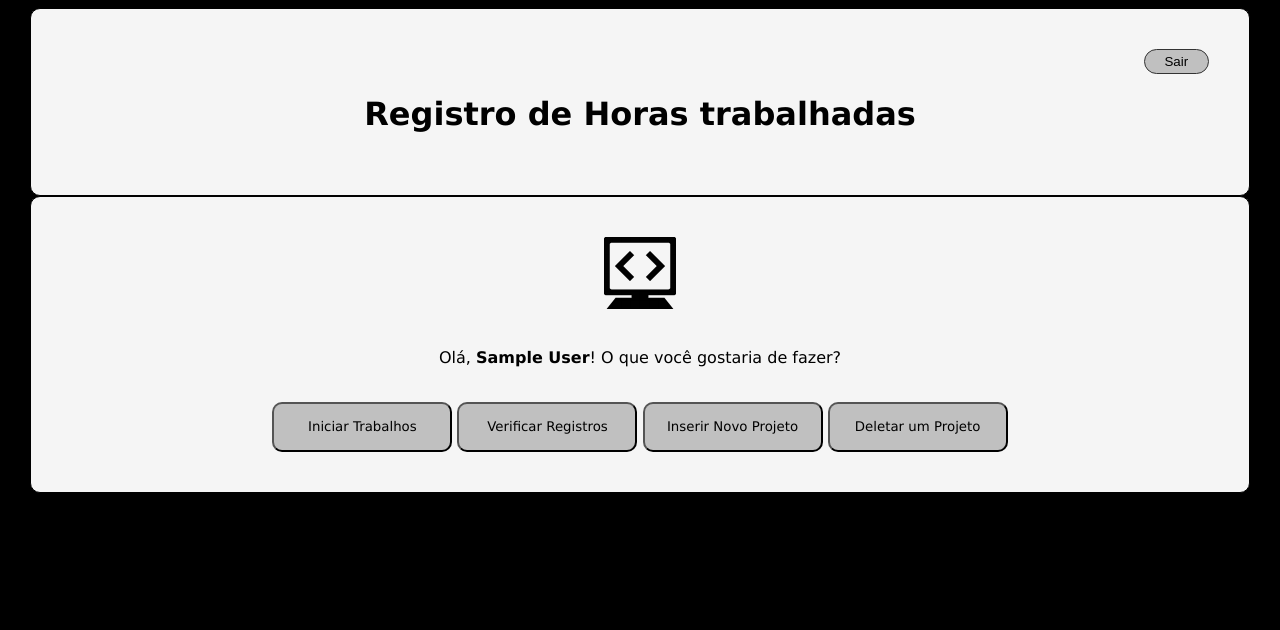
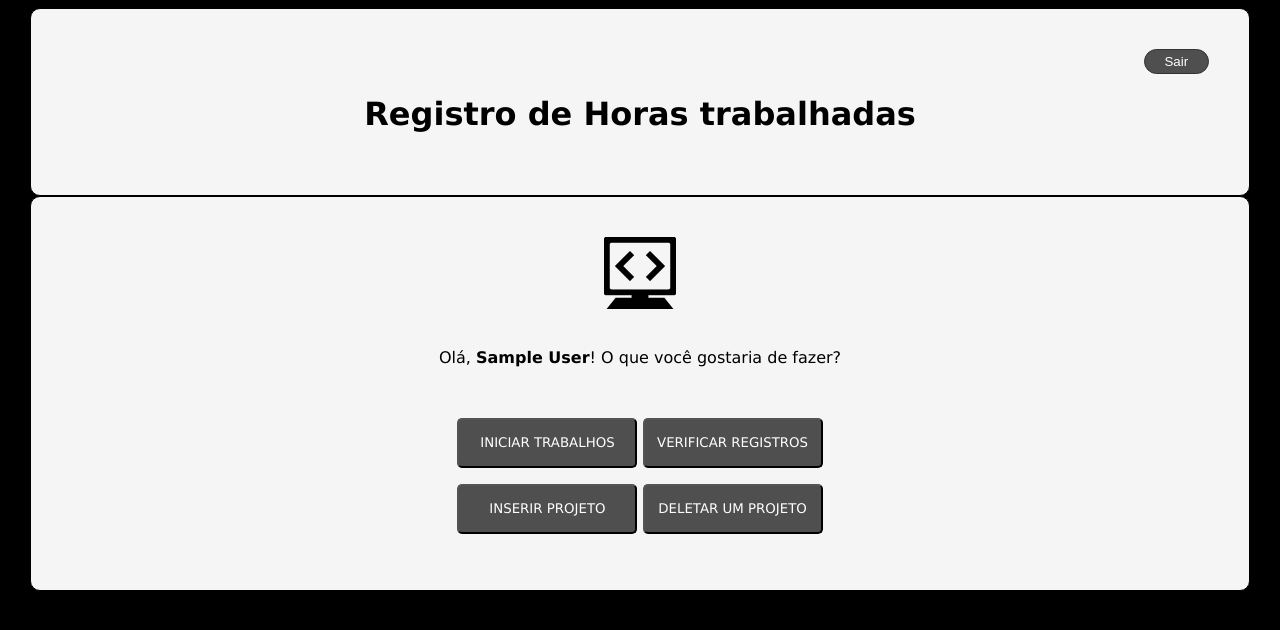
Before and after one commit to matheusvcv/registro-horas, a PHP site: page /entrada.php in a window 1280 px wide. Shown: the top 630 px of the page. Run offline with PHP 8.4, Linux system fonts and the light colour scheme; the visitor is signed in with stand-in values (Sample User, id 1).

Commit message:
Adicionado estilização com CSS

```diff
--- a/entrada.php
+++ b/entrada.php
@@ -25,13 +25,16 @@ require "protect.php";
 	<p>
 		Olá, <strong><?php echo $_SESSION['nome']; ?></strong>! O que você gostaria de fazer?
 	</p><br>
-	<a href="registro.php"><button class="botao">Iniciar Trabalhos</button></a>
+	<p>
+		<a href="registro.php"><button class="botao">INICIAR TRABALHOS</button></a>
 
-	<a href="exibe-horas.php"><button class="botao">Verificar Registros</button></a>
+		<a href="exibe-horas.php"><button class="botao">VERIFICAR REGISTROS</button></a>
+	</p>
+	<p>
+		<a href="inserir-projetos.php"><button class="botao">INSERIR PROJETO</button></a>
 
-	<a href="inserir-projetos.php"><button class="botao">Inserir Novo Projeto</button></a>
-	<a href="deletar-projeto.php"><button class="botao">Deletar um Projeto</button></a>
-
+		<a href="deletar-projeto.php"><button class="botao">DELETAR UM PROJETO</button></a>
+	</p>
 	</div>
 
 </body>
--- a/registro.php
+++ b/registro.php
@@ -56,6 +56,7 @@ $projetos = $getProjetos-> getProjeto();
 					<input type="submit" value="Enviar">
 				</p>
 			</form>
+			<a href="entrada.php"><button id="button">Voltar</button></a><br>
 		</div>
 	</body>
 </html>
--- a/style.css
+++ b/style.css
@@ -79,15 +79,16 @@ body{
 	width: 180px;
 	height: 50px;
 	font-family: Verdana, Helvetica, Arial;
-	border-radius: 10px;
-	background-color: #C0C0C0;
+	border-radius: 5px;
+	background-color: #4F4F4F;
+	color: white;
 }
 
 #button{
   border-radius: 50px;
   border: 1px solid #333;
-  background-color: #C0C0C0;
-  color: black;
+  background-color: #4F4F4F;
+  color: white;
   height: 25px;
   width: 65px;
 }
```
Also changed, not shown: index.php (+4 -4 lines), pag_exibicao.php (+3 -6 lines).
